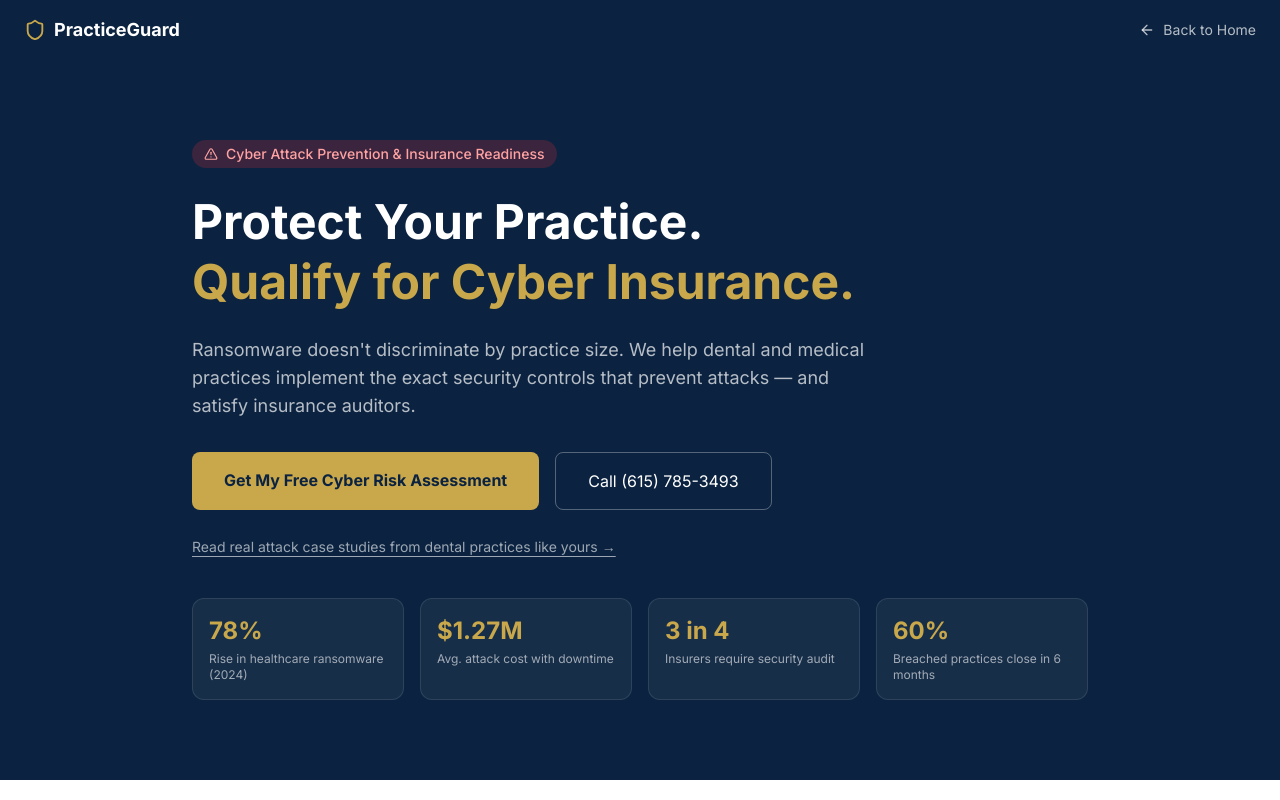
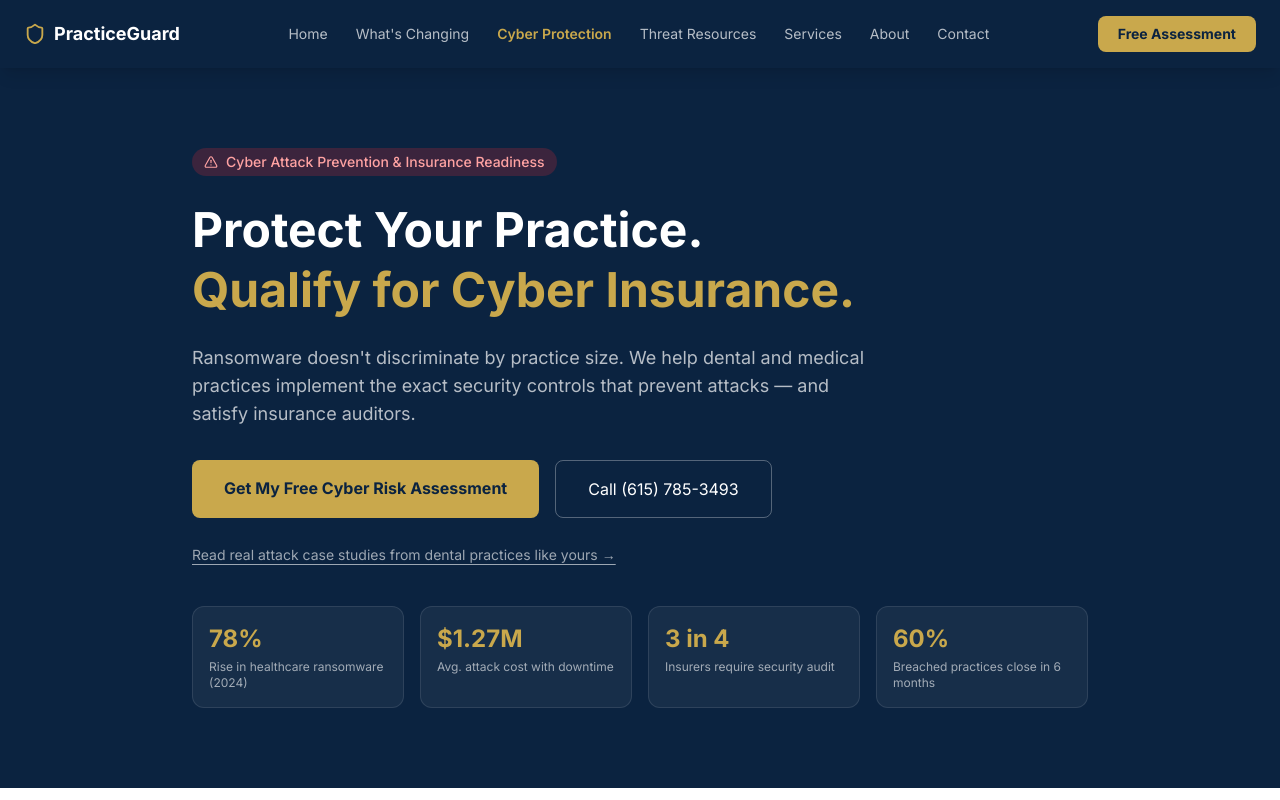
Before and after one commit to ApexDigital76/practiceguard-app, a Next.js app: page /cyber-insurance in a window 1280 px wide. Shown: the top 800 px of the page. Built offline with nearby package versions, Linux system fonts and the light colour scheme.

Commit message:
Add shared Navbar with Home, Contact, and mobile menu across all pages

```diff
--- a/app/cyber-insurance/page.tsx
+++ b/app/cyber-insurance/page.tsx
@@ -1,7 +1,8 @@
 'use client'
 import { useState } from 'react'
 import Link from 'next/link'
-import { Shield, CheckCircle, AlertTriangle, Phone, Mail, ArrowLeft, Lock, Server, Users, FileText, Wifi, Eye } from 'lucide-react'
+import { Shield, CheckCircle, AlertTriangle, Phone, Mail, Lock, Server, Users, FileText, Wifi, Eye } from 'lucide-react'
+import Navbar from '@/components/Navbar'
 
 const AUDIT_REQUIREMENTS = [
   {
@@ -73,17 +74,7 @@
 
   return (
     <div className="min-h-screen bg-white">
-      {/* Nav */}
-      <nav className="sticky top-0 z-50 bg-[#0b2340] text-white px-6 py-4 flex items-center justify-between">
-        <Link href="/" className="flex items-center gap-2 hover:opacity-80 transition-opacity">
-          <Shield className="text-[#c9a84c]" size={22} />
-          <span className="font-bold text-lg">PracticeGuard</span>
-        </Link>
-        <Link href="/" className="flex items-center gap-2 text-white/70 hover:text-white text-sm transition-colors">
-          <ArrowLeft size={16} />
-          Back to Home
-        </Link>
-      </nav>
+      <Navbar />
 
       {/* Hero */}
       <section className="bg-[#0b2340] text-white py-20 px-6">
--- a/app/page.tsx
+++ b/app/page.tsx
@@ -1,6 +1,7 @@
 'use client'
 import { useState } from 'react'
 import { Shield, CheckCircle, AlertTriangle, Phone, Mail, MapPin } from 'lucide-react'
+import Navbar from '@/components/Navbar'
 
 const DENTAL_SOFTWARE = [
   'Dentrix',
@@ -70,23 +71,7 @@
 
   return (
     <div className="min-h-screen bg-white">
-      {/* Nav */}
-      <nav className="sticky top-0 z-50 bg-[#0b2340] text-white px-6 py-4 flex items-center justify-between">
-        <a href="/" className="flex items-center gap-2 hover:opacity-80 transition-opacity">
-          <Shield className="text-[#c9a84c]" size={22} />
-          <span className="font-bold text-lg">PracticeGuard</span>
-        </a>
-        <div className="hidden md:flex items-center gap-8 text-sm text-white/70">
-          <a href="#changes" className="hover:text-white">What&apos;s Changing</a>
-          <a href="/cyber-insurance" className="hover:text-white">Cyber Protection</a>
-          <a href="/resources" className="hover:text-white">Threat Resources</a>
-          <a href="#services" className="hover:text-white">Services</a>
-          <a href="#about" className="hover:text-white">About</a>
-        </div>
-        <a href="#contact" className="bg-[#c9a84c] text-[#0b2340] font-semibold px-4 py-2 rounded-lg text-sm hover:bg-[#c9a84c]/90">
-          Free Assessment
-        </a>
-      </nav>
+      <Navbar />
 
       {/* Hero */}
       <section className="bg-[#0b2340] text-white py-20 px-6">
--- a/app/resources/page.tsx
+++ b/app/resources/page.tsx
@@ -1,6 +1,7 @@
 'use client'
 import Link from 'next/link'
-import { Shield, AlertTriangle, CheckCircle, Phone, Mail, ExternalLink, TrendingUp, DollarSign, Clock, Users } from 'lucide-react'
+import { AlertTriangle, CheckCircle, Phone, Mail, ExternalLink, TrendingUp, DollarSign, Clock, Users } from 'lucide-react'
+import Navbar from '@/components/Navbar'
 
 const STATS = [
   { value: '58%', label: 'Surge in healthcare ransomware attacks in 2025', icon: TrendingUp },
@@ -88,19 +89,7 @@
 export default function ResourcesPage() {
   return (
     <div className="min-h-screen bg-white">
-      {/* Nav */}
-      <nav className="sticky top-0 z-50 bg-[#0b2340] text-white px-6 py-4 flex items-center justify-between">
-        <Link href="/" className="flex items-center gap-2 hover:opacity-80 transition-opacity">
-          <Shield className="text-[#c9a84c]" size={22} />
-          <span className="font-bold text-lg">PracticeGuard</span>
-        </Link>
-        <div className="flex items-center gap-6 text-sm">
-          <Link href="/cyber-insurance" className="text-white/70 hover:text-white hidden md:block">Cyber Protection</Link>
-          <Link href="/#contact" className="bg-[#c9a84c] text-[#0b2340] font-bold px-5 py-2 rounded-lg hover:bg-[#c9a84c]/90">
-            Free Assessment
-          </Link>
-        </div>
-      </nav>
+      <Navbar />
 
       {/* Hero */}
       <section className="bg-[#0b2340] text-white py-20 px-6">
--- /dev/null
+++ b/components/Navbar.tsx
@@ -0,0 +1,100 @@
+'use client'
+import { useState } from 'react'
+import Link from 'next/link'
+import { usePathname } from 'next/navigation'
+import { Shield, Menu, X } from 'lucide-react'
+
+const NAV_LINKS = [
+  { href: '/', label: 'Home' },
+  { href: '/#changes', label: "What's Changing" },
+  { href: '/cyber-insurance', label: 'Cyber Protection' },
+  { href: '/resources', label: 'Threat Resources' },
+  { href: '/#services', label: 'Services' },
+  { href: '/#about', label: 'About' },
+  { href: '/#contact', label: 'Contact' },
+]
+
+export default function Navbar() {
+  const pathname = usePathname()
+  const [mobileOpen, setMobileOpen] = useState(false)
+
+  function isActive(href: string) {
+    if (href === '/') return pathname === '/'
+    return pathname.startsWith(href.split('#')[0]) && href.split('#')[0] !== '/'
+  }
+
+  return (
+    <nav className="sticky top-0 z-50 bg-[#0b2340] text-white shadow-lg">
+      <div className="max-w-7xl mx-auto px-6 py-4 flex items-center justify-between">
+        {/* Logo */}
+        <Link href="/" className="flex items-center gap-2 hover:opacity-80 transition-opacity flex-shrink-0">
+          <Shield className="text-[#c9a84c]" size={22} />
+          <span className="font-bold text-lg">PracticeGuard</span>
+        </Link>
+
+        {/* Desktop nav */}
+        <div className="hidden lg:flex items-center gap-1">
+          {NAV_LINKS.map(({ href, label }) => (
+            <Link
+              key={href}
+              href={href}
+              className={`px-3 py-2 rounded-lg text-sm transition-colors ${
+                isActive(href)
+                  ? 'text-[#c9a84c] font-semibold'
+                  : 'text-white/70 hover:text-white hover:bg-white/5'
+              }`}
+            >
+              {label}
+            </Link>
+          ))}
+        </div>
+
+        {/* CTA + mobile toggle */}
+        <div className="flex items-center gap-3">
+          <Link
+            href="/#contact"
+            className="bg-[#c9a84c] text-[#0b2340] font-bold px-5 py-2 rounded-lg text-sm hover:bg-[#c9a84c]/90 transition-colors hidden sm:block"
+          >
+            Free Assessment
+          </Link>
+          <button
+            onClick={() => setMobileOpen(o => !o)}
+            className="lg:hidden p-2 rounded-lg hover:bg-white/10 transition-colors"
+            aria-label="Toggle menu"
+          >
+            {mobileOpen ? <X size={20} /> : <Menu size={20} />}
+          </button>
+        </div>
+      </div>
+
+      {/* Mobile menu */}
+      {mobileOpen && (
+        <div className="lg:hidden border-t border-white/10 px-6 py-4 space-y-1">
+          {NAV_LINKS.map(({ href, label }) => (
+            <Link
+              key={href}
+              href={href}
+              onClick={() => setMobileOpen(false)}
+              className={`block px-3 py-2.5 rounded-lg text-sm transition-colors ${
+                isActive(href)
+                  ? 'text-[#c9a84c] font-semibold bg-white/5'
+                  : 'text-white/70 hover:text-white hover:bg-white/5'
+              }`}
+            >
+              {label}
+            </Link>
+          ))}
+          <div className="pt-2">
+            <Link
+              href="/#contact"
+              onClick={() => setMobileOpen(false)}
+              className="block text-center bg-[#c9a84c] text-[#0b2340] font-bold px-5 py-3 rounded-lg text-sm hover:bg-[#c9a84c]/90 transition-colors"
+            >
+              Free Assessment
+            </Link>
+          </div>
+        </div>
+      )}
+    </nav>
+  )
+}
```
